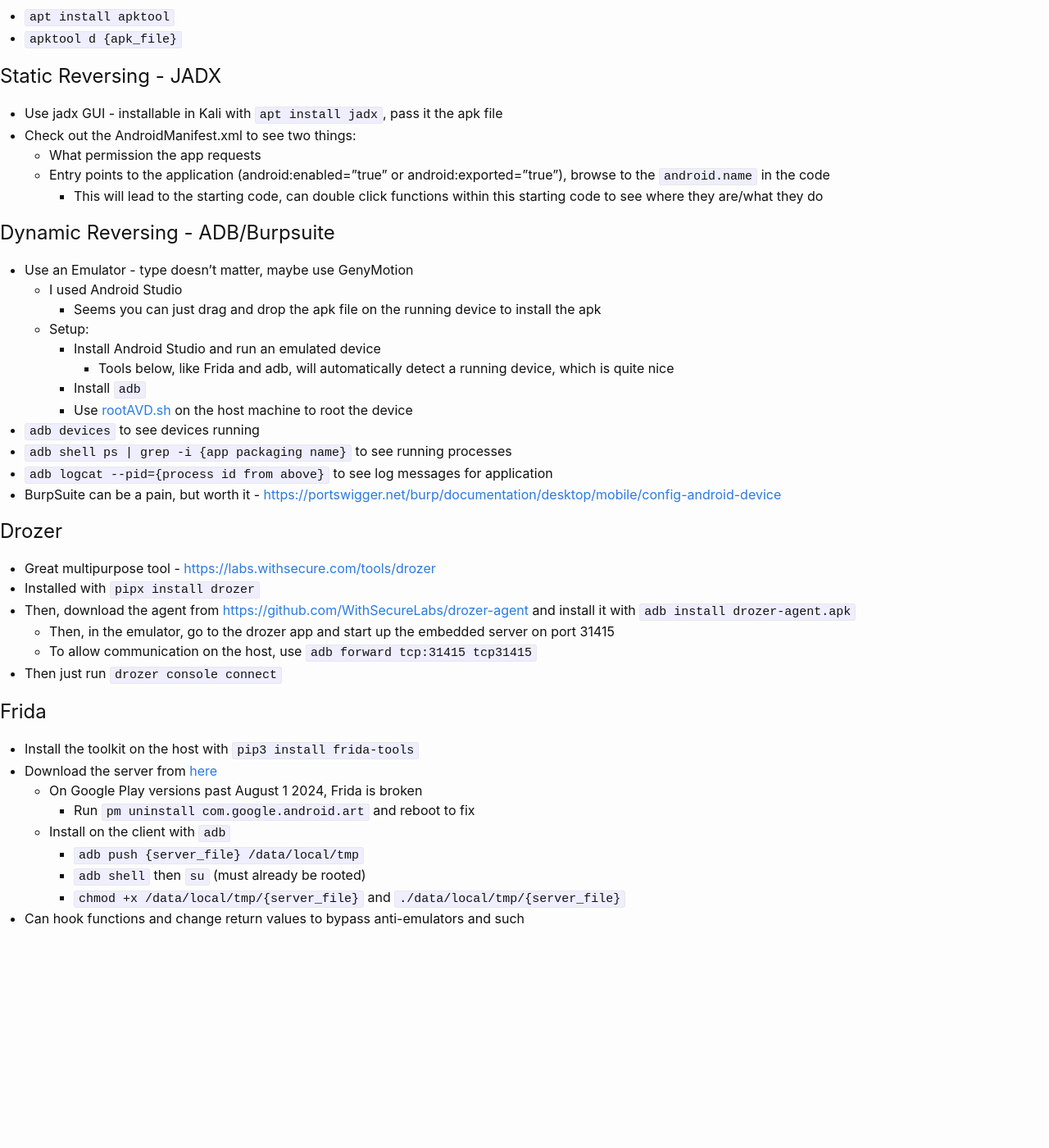
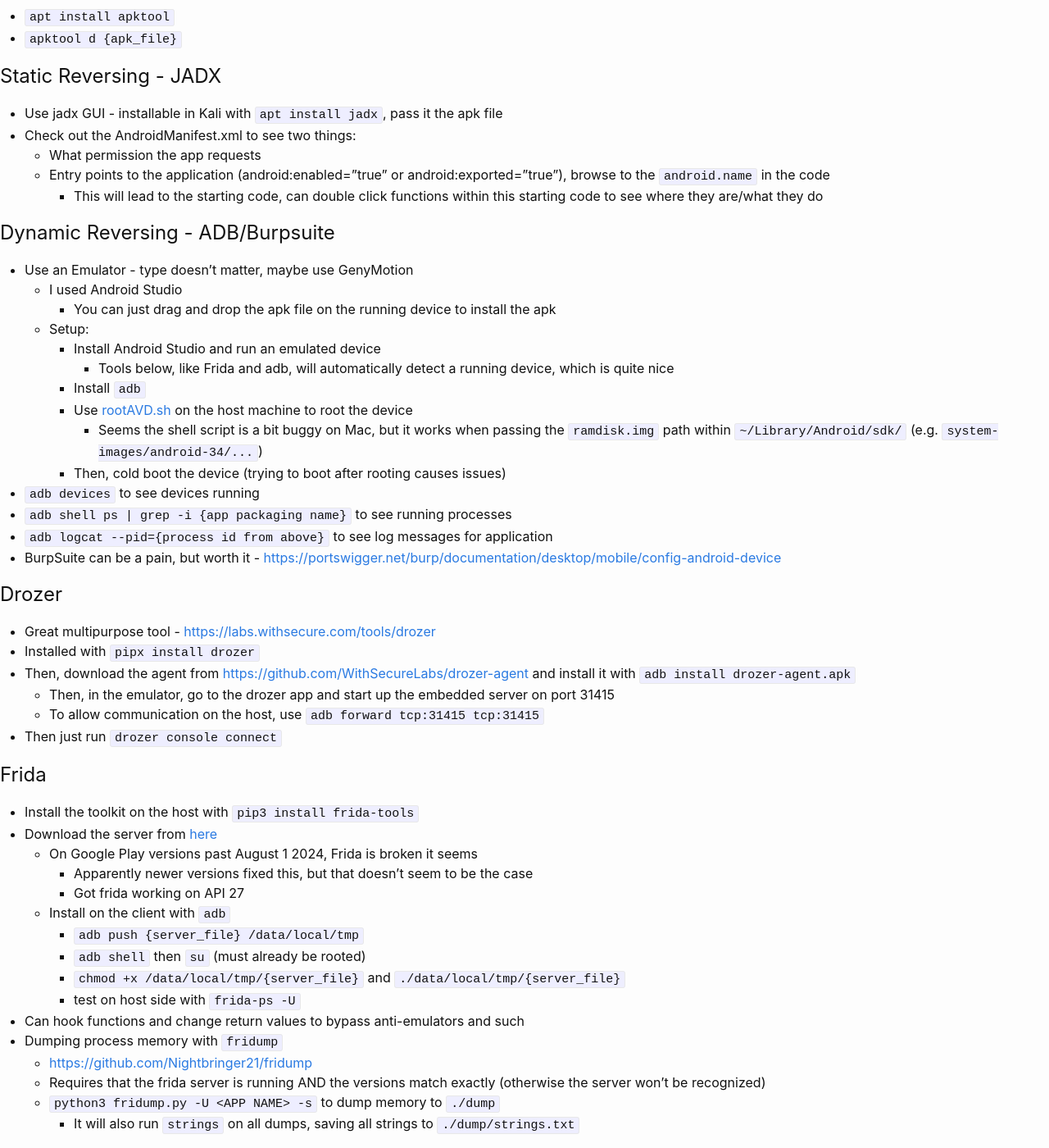
Before and after one commit to KhaelK138/KhaelK138.github.io, a Jekyll site: the page built from markdown/AndroidReverseEngineering.md, in a window 1280 px wide and 1400 px high, scrolled down 107 px. Shown: the whole window at 82% size. Built offline with Jekyll 4.4.1, drawn with Linux system fonts in a browser that asks for light colours; our own code applies the rules of GitHub Pages for plain Markdown files; before the commit the page ends 1254 px from its top, so only the background shows below that.

Commit message:
updated android notes

```diff
--- a/markdown/AndroidReverseEngineering.md
+++ b/markdown/AndroidReverseEngineering.md
@@ -17,12 +17,14 @@
 ## Dynamic Reversing - ADB/Burpsuite
 - Use an Emulator - type doesn't matter, maybe use GenyMotion
   - I used Android Studio
-    - Seems you can just drag and drop the apk file on the running device to install the apk
+    - You can just drag and drop the apk file on the running device to install the apk
   - Setup:
     - Install Android Studio and run an emulated device
       - Tools below, like Frida and adb, will automatically detect a running device, which is quite nice
     - Install `adb`
     - Use [rootAVD.sh](https://gitlab.com/newbit/rootAVD) on the host machine to root the device
+      - Seems the shell script is a bit buggy on Mac, but it works when passing the `ramdisk.img` path within `~/Library/Android/sdk/` (e.g. `system-images/android-34/...`)
+    - Then, cold boot the device (trying to boot after rooting causes issues)
 - `adb devices` to see devices running
 - `adb shell ps | grep -i {app packaging name}` to see running processes
 - `adb logcat --pid={process id from above}` to see log messages for application
@@ -33,17 +35,24 @@
 - Installed with `pipx install drozer`
 - Then, download the agent from [https://github.com/WithSecureLabs/drozer-agent](https://github.com/WithSecureLabs/drozer-agent) and install it with `adb install drozer-agent.apk`
   - Then, in the emulator, go to the drozer app and start up the embedded server on port 31415
-  - To allow communication on the host, use `adb forward tcp:31415 tcp31415`
+  - To allow communication on the host, use `adb forward tcp:31415 tcp:31415`
 - Then just run `drozer console connect`
 
 
 ## Frida
 - Install the toolkit on the host with `pip3 install frida-tools`
 - Download the server from [here](https://github.com/frida/frida/releases/latest)
-  - On Google Play versions past August 1 2024, Frida is broken
-    - Run `pm uninstall com.google.android.art` and reboot to fix
+  - On Google Play versions past August 1 2024, Frida is broken it seems
+    - Apparently newer versions fixed this, but that doesn't seem to be the case
+    - Got frida working on API 27
   - Install on the client with `adb`
     - `adb push {server_file} /data/local/tmp`
     - `adb shell` then `su` (must already be rooted)
     - `chmod +x /data/local/tmp/{server_file}` and `./data/local/tmp/{server_file}`
+    - test on host side with `frida-ps -U`
 - Can hook functions and change return values to bypass anti-emulators and such
+- Dumping process memory with `fridump`
+  - [https://github.com/Nightbringer21/fridump](https://github.com/Nightbringer21/fridump)
+  - Requires that the frida server is running AND the versions match exactly (otherwise the server won't be recognized)
+  - `python3 fridump.py -U <APP NAME> -s` to dump memory to `./dump`
+    - It will also run `strings` on all dumps, saving all strings to `./dump/strings.txt`
```
Also changed, not shown: markdown/ADExploitation.md (+16 -2 lines), markdown/ADPivoting.md (+5 -1 lines).
